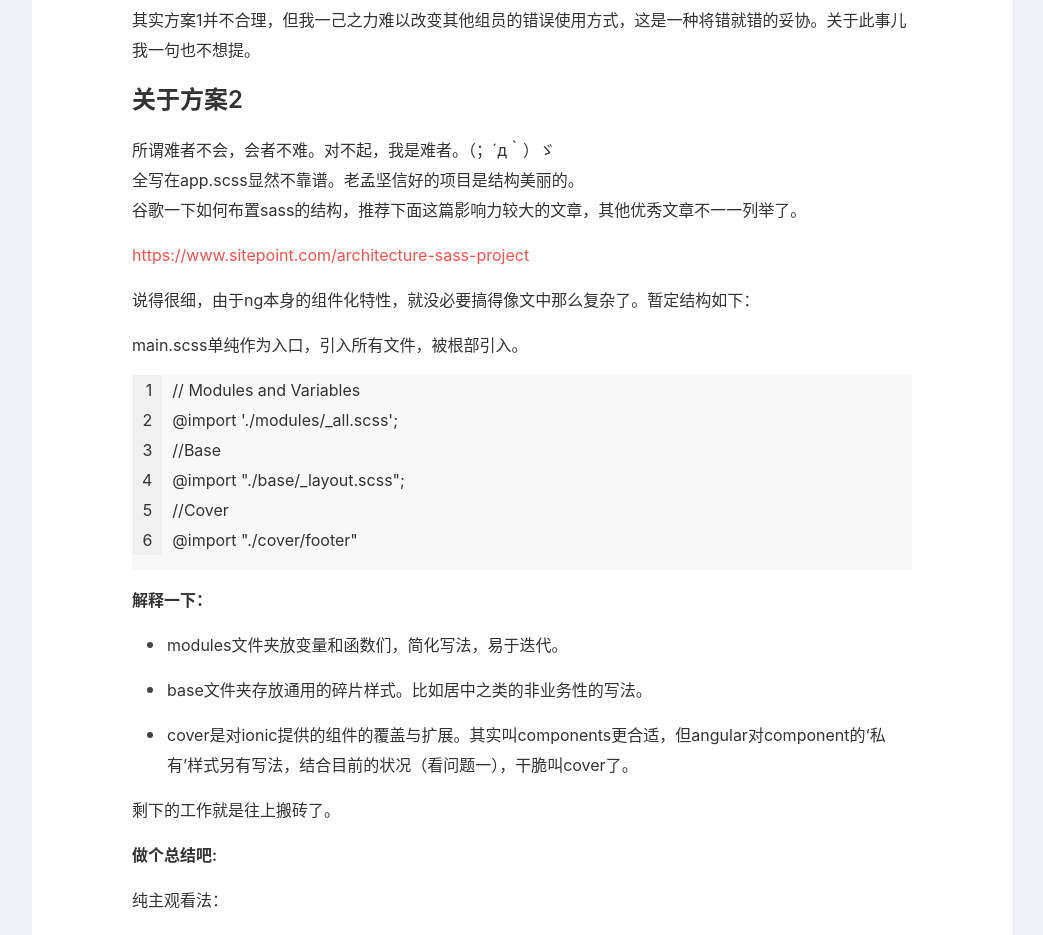
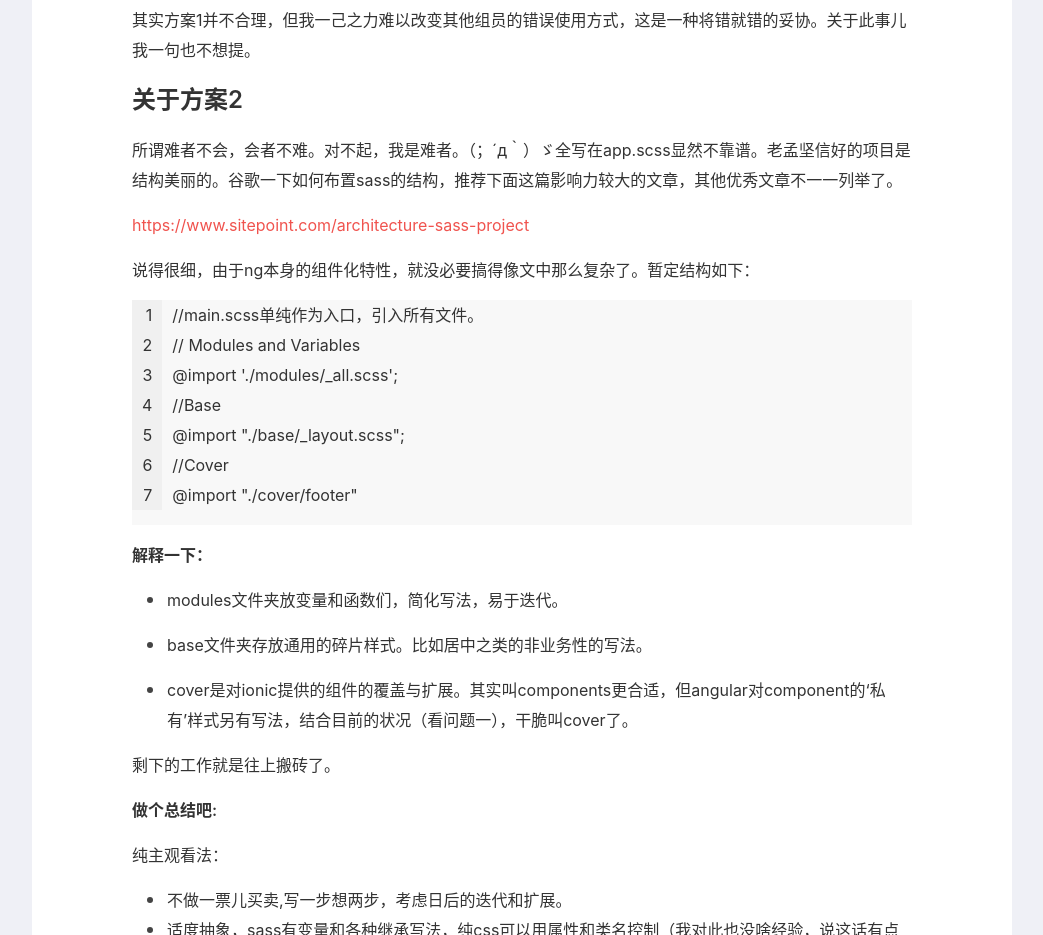
Before and after one commit to vickmeng/vickmeng.github.io, a plain HTML site: page 2018/12/10/恼人的样式重构/index.html in a window 1280 px wide. Shown: the part 1540-2475 px from the top of the page, without its empty margins (118-1161 px from the left). Drawn offline with Linux system fonts and the light colour scheme; a web font is replaced by a local one.

Commit message:
Site updated: 2018-12-11 23:03:09

```diff
--- a/2018/12/10/恼人的样式重构/index.html
+++ b/2018/12/10/恼人的样式重构/index.html
@@ -13,7 +13,7 @@
 <meta property="og:description" content="事情的开始是这样的项目要重构UI，然而老孟的css功力很浅很浅，对sass更是一知半解。学习机会来了~~   情况不妙原项目是用ionic搞得，框架本身提供了茫茫多的sass变量提供给开发者进行自定义主题，长下面这样：    梳理了一下老代码发现事情没那么简单，主要问题如下：  原开发者丝毫不理会官方方案，所有主题相关的样式均使用高权重选择器强硬覆盖。 所有主题样式全挤在app.scss一个文件里">
 <meta property="og:locale" content="default">
 <meta property="og:image" content="http://yoursite.com/2018/12/10/恼人的样式重构/img/zaqiang.jpg">
-<meta property="og:updated_time" content="2018-12-10T15:17:39.461Z">
+<meta property="og:updated_time" content="2018-12-11T14:57:13.662Z">
 <meta name="twitter:card" content="summary">
 <meta name="twitter:title" content="恼人的样式重构">
 <meta name="twitter:description" content="事情的开始是这样的项目要重构UI，然而老孟的css功力很浅很浅，对sass更是一知半解。学习机会来了~~   情况不妙原项目是用ionic搞得，框架本身提供了茫茫多的sass变量提供给开发者进行自定义主题，长下面这样：    梳理了一下老代码发现事情没那么简单，主要问题如下：  原开发者丝毫不理会官方方案，所有主题相关的样式均使用高权重选择器强硬覆盖。 所有主题样式全挤在app.scss一个文件里">
@@ -78,10 +78,10 @@
 <li>至于问题4，放弃吧。想解决这个问题需要对其他员工进行培训，成本太高。介于公司性质和洒家的江湖地位，这事儿别想了。  </li>
 </ol>
 <h2 id="关于方案1"><a href="#关于方案1" class="headerlink" title="关于方案1"></a>关于方案1</h2><p>其实方案1并不合理，但我一己之力难以改变其他组员的错误使用方式，这是一种将错就错的妥协。关于此事儿我一句也不想提。</p>
-<h2 id="关于方案2"><a href="#关于方案2" class="headerlink" title="关于方案2"></a>关于方案2</h2><p>所谓难者不会，会者不难。对不起，我是难者。（；´д｀）ゞ<br>全写在app.scss显然不靠谱。老孟坚信好的项目是结构美丽的。<br>谷歌一下如何布置sass的结构，推荐下面这篇影响力较大的文章，其他优秀文章不一一列举了。  </p>
+<h2 id="关于方案2"><a href="#关于方案2" class="headerlink" title="关于方案2"></a>关于方案2</h2><p>所谓难者不会，会者不难。对不起，我是难者。（；´д｀）ゞ全写在app.scss显然不靠谱。老孟坚信好的项目是结构美丽的。谷歌一下如何布置sass的结构，推荐下面这篇影响力较大的文章，其他优秀文章不一一列举了。  </p>
 <p><a href="https://www.sitepoint.com/architecture-sass-project" target="_blank" rel="noopener">https://www.sitepoint.com/architecture-sass-project</a>  </p>
 <p>说得很细，由于ng本身的组件化特性，就没必要搞得像文中那么复杂了。暂定结构如下：</p>
-<p>main.scss单纯作为入口，引入所有文件，被根部引入。<br><figure class="highlight plain"><table><tr><td class="gutter"><pre><span class="line">1</span><br><span class="line">2</span><br><span class="line">3</span><br><span class="line">4</span><br><span class="line">5</span><br><span class="line">6</span><br></pre></td><td class="code"><pre><span class="line">// Modules and Variables </span><br><span class="line">@import &apos;./modules/_all.scss&apos;;</span><br><span class="line">//Base</span><br><span class="line">@import &quot;./base/_layout.scss&quot;; </span><br><span class="line">//Cover</span><br><span class="line">@import &quot;./cover/footer&quot;</span><br></pre></td></tr></table></figure></p>
+<figure class="highlight plain"><table><tr><td class="gutter"><pre><span class="line">1</span><br><span class="line">2</span><br><span class="line">3</span><br><span class="line">4</span><br><span class="line">5</span><br><span class="line">6</span><br><span class="line">7</span><br></pre></td><td class="code"><pre><span class="line">//main.scss单纯作为入口，引入所有文件。</span><br><span class="line">// Modules and Variables </span><br><span class="line">@import &apos;./modules/_all.scss&apos;;</span><br><span class="line">//Base</span><br><span class="line">@import &quot;./base/_layout.scss&quot;; </span><br><span class="line">//Cover</span><br><span class="line">@import &quot;./cover/footer&quot;</span><br></pre></td></tr></table></figure>
 <p><strong>解释一下：</strong>  </p>
 <ul>
 <li><p>modules文件夹放变量和函数们，简化写法，易于迭代。  </p>
```
